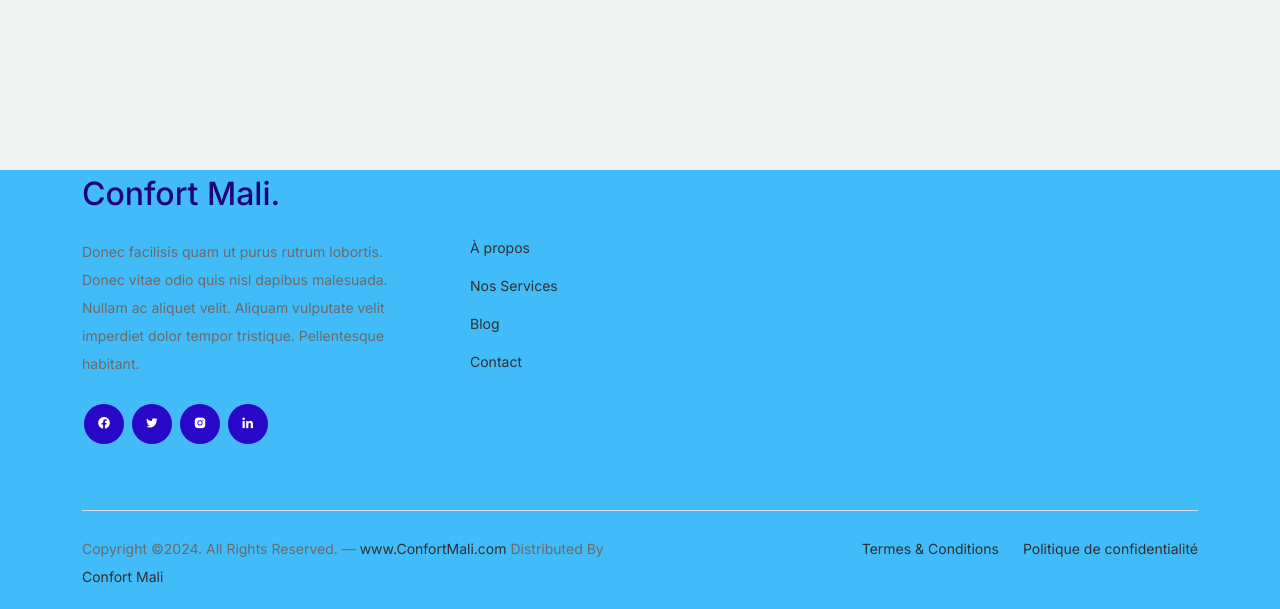
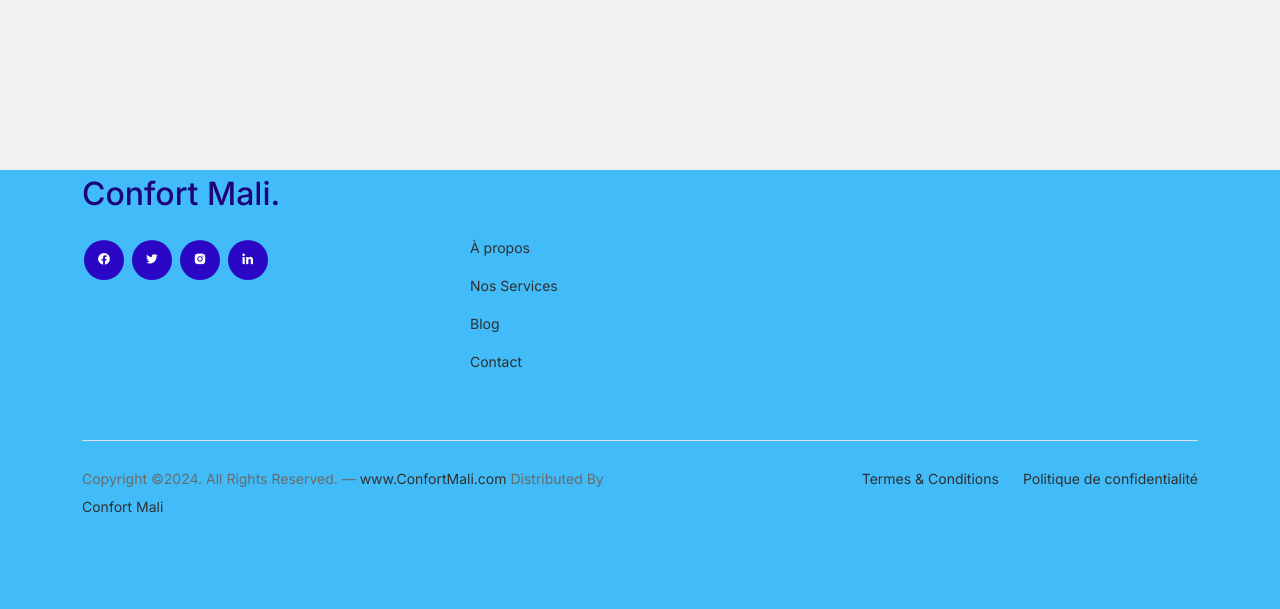
Before and after one commit to Mahamadouke/confortmali, a Django app: page /shop/ in a window 1280 px wide. Shown: the part 424-1033 px from the top of the page. After the commit the page ends 937 px from the top, so only its background shows below. Run offline with Django 5.2, Linux system fonts and the light colour scheme; data comes from the database, SQL or seed files in the repository; some libraries are stand-ins or nearby versions.

Commit message:
Update shop.html
SUPPRESSION DE LOREM IPSOUM

```diff
--- a/ConfortMLapp/templates/shop.html
+++ b/ConfortMLapp/templates/shop.html
@@ -140,7 +140,7 @@
       <div class="row g-5 mb-5">
         <div class="col-lg-4">
           <div class="mb-4 footer-logo-wrap"><a href="#" class="footer-logo">Confort Mali<span>.</span></a></div>
-          <p class="mb-4">Donec facilisis quam ut purus rutrum lobortis. Donec vitae odio quis nisl dapibus malesuada. Nullam ac aliquet velit. Aliquam vulputate velit imperdiet dolor tempor tristique. Pellentesque habitant.</p>
+
 
           <ul class="list-unstyled custom-social">
             <li><a href="#"><i class='bx bxl-facebook-circle'></i></a></li>
```
